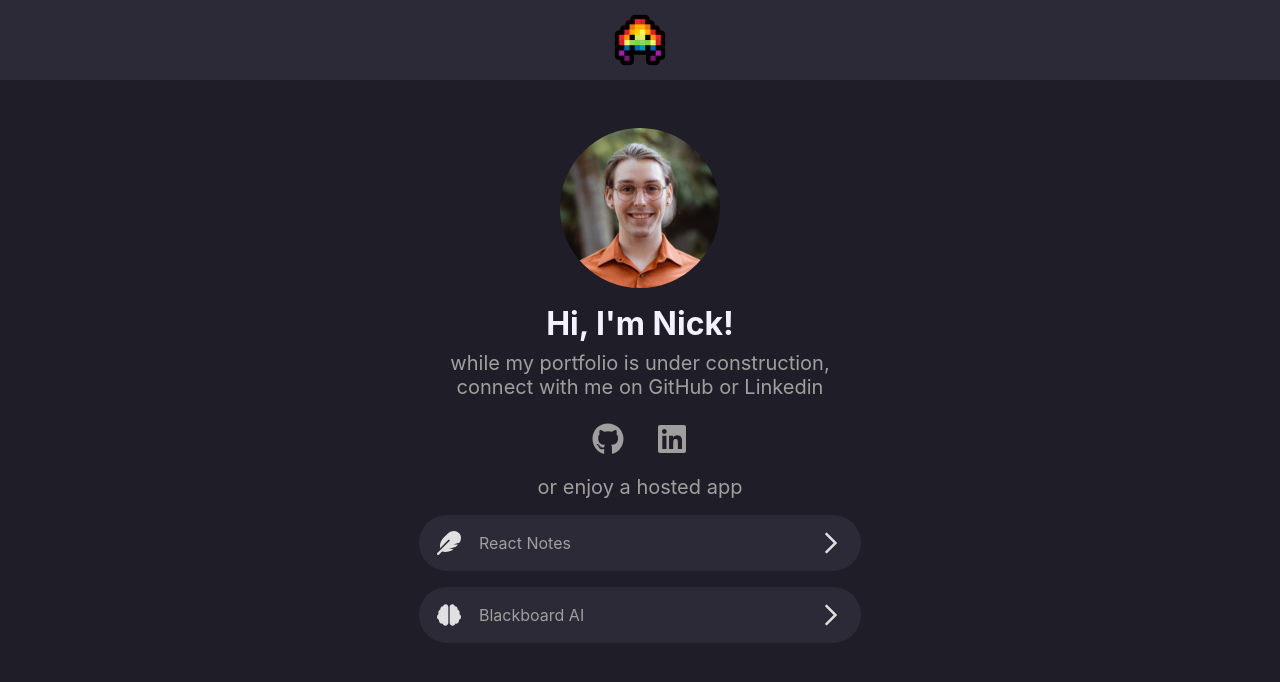
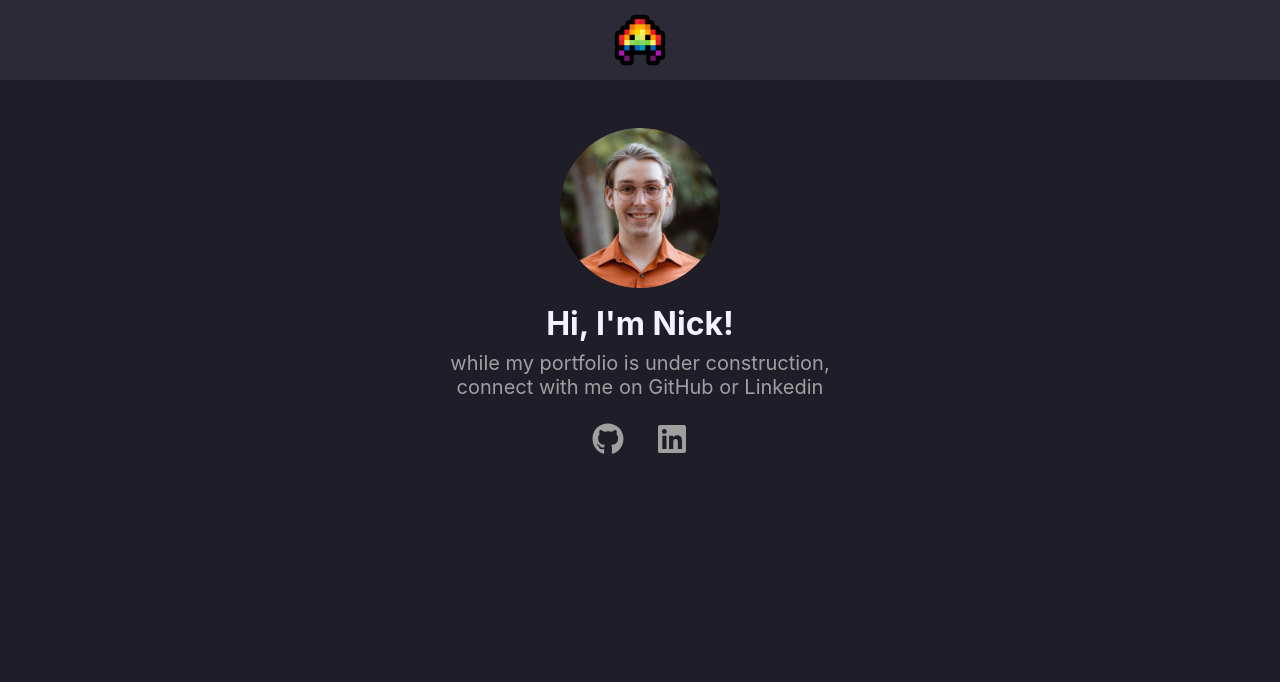
Before and after one commit to olsonadr/landing, a React (Create React App) app: page / in a window 1280 px wide. Shown: the top 682 px of the page. Built offline with nearby package versions, Linux system fonts and the light colour scheme.

Commit message:
Temporarily remove hosted app links during move
Until I have finished my move, my hosted apps
will be unavailable, as they require a backend
which will not be hosted. This commit will be
reverted once the server is back online.

```diff
--- a/src/components/MainPanel.tsx
+++ b/src/components/MainPanel.tsx
@@ -232,7 +232,7 @@ function MainPanel(props: {}) {
                         <a href="https://github.com/olsonadr"><GithubGlyph /></a>
                         <a href="https://www.linkedin.com/in/olson-nick/"><LinkedinGlyph /></a>
                     </SocialGlyphRow>
-                    <H2>or enjoy a hosted app</H2>
+                    {/* <H2>or enjoy a hosted app</H2>
                     <LinkList>
                         <LinkListItem href="https://notes.nicholasolson.dev" leftIcon={<FaFeather />} rightIcon={<ChevronIcon />}>
                             <LinkListItemText className="hover-on">React Notes</LinkListItemText>
@@ -240,7 +240,7 @@ function MainPanel(props: {}) {
                         <LinkListItem href="https://blackboard.nicholasolson.dev" leftIcon={<FaBrain />} rightIcon={<ChevronIcon />}>
                             <LinkListItemText className="hover-on">Blackboard AI</LinkListItemText>
                         </LinkListItem>
-                    </LinkList>
+                    </LinkList> */}
                 </MainColumn>
             </Main>
         </>
```
